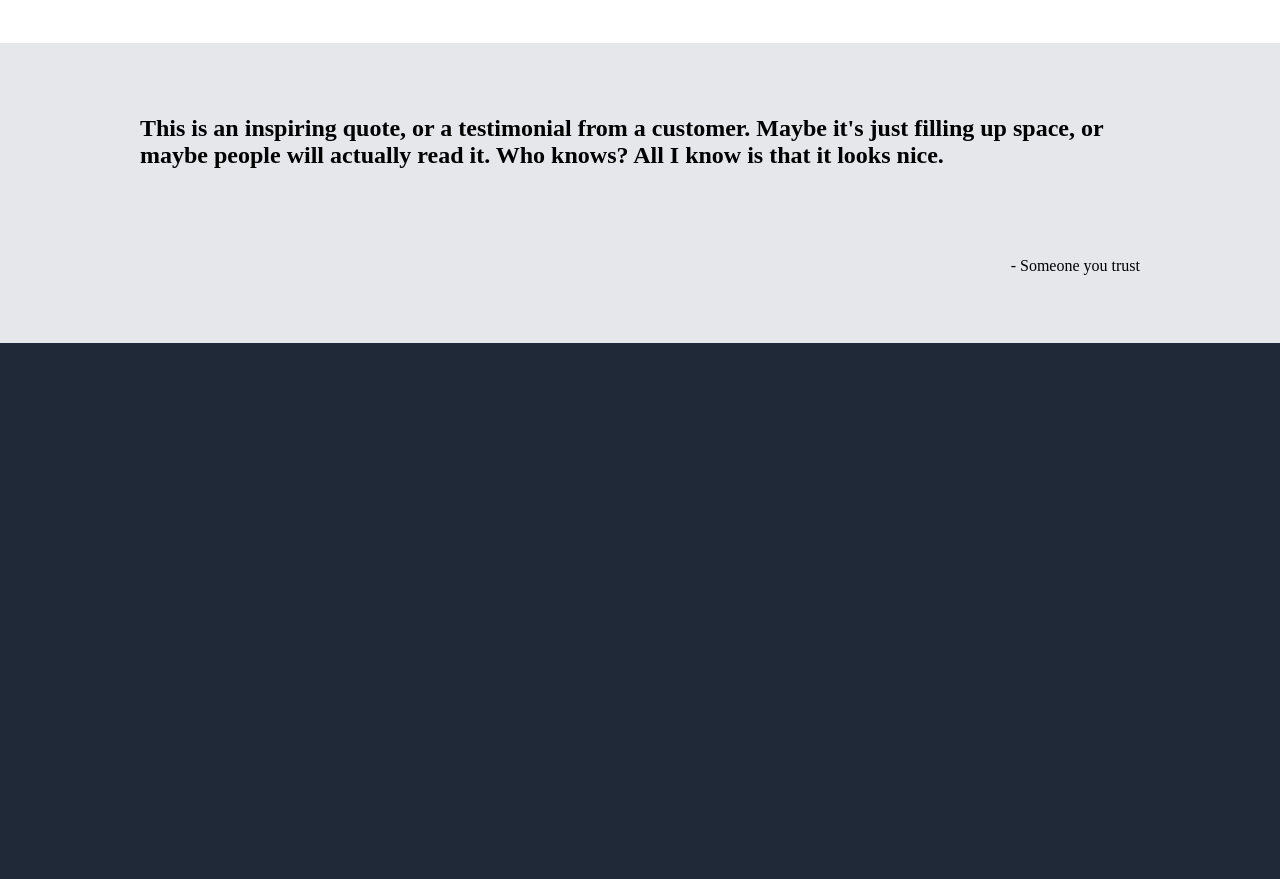
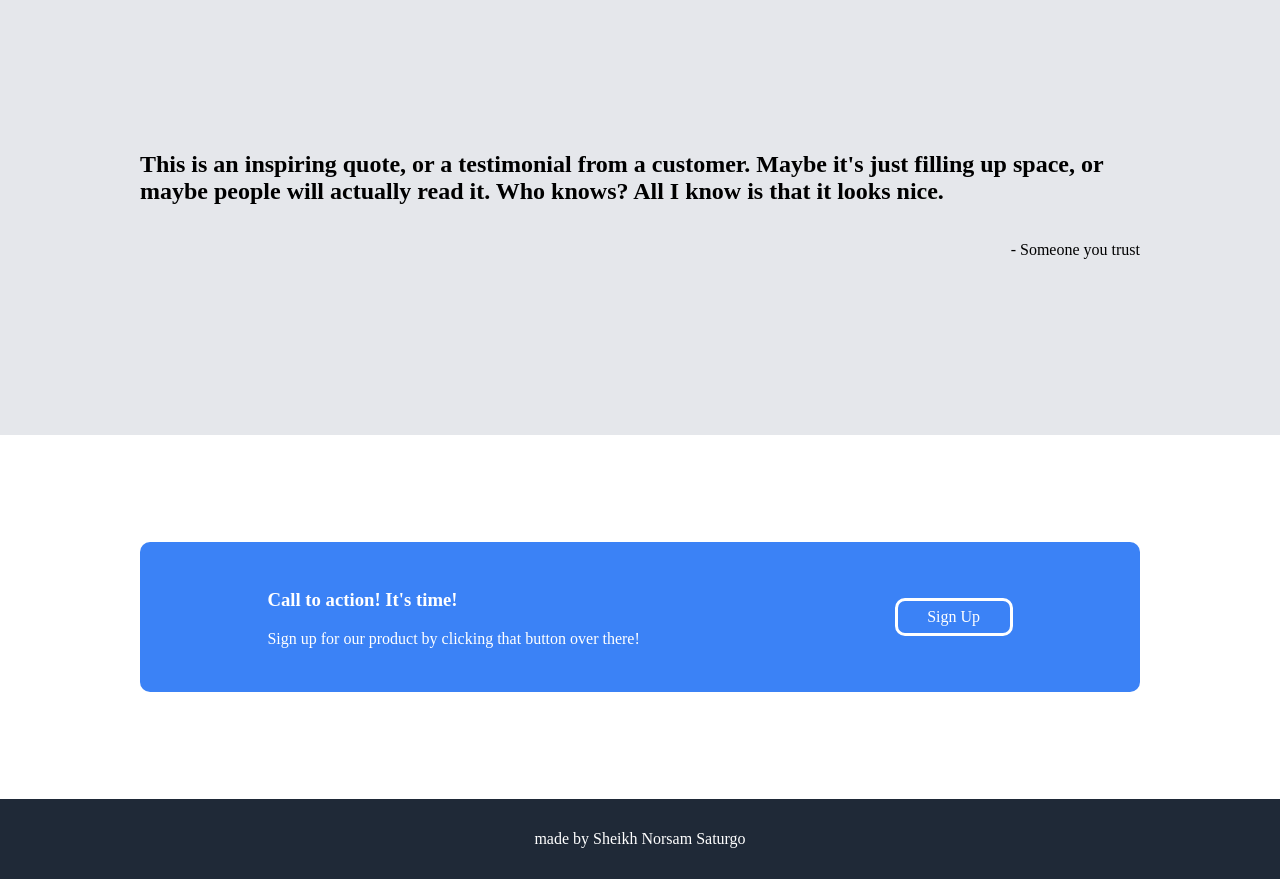
Before and after one commit to ssaturgo/landing-page-template, a plain HTML site: page index.html in a window 1280 px wide. Shown: the part 1007-1886 px from the top of the page. Before the commit the page ends 1350 px from the top, so only its background shows below. Drawn offline with Linux system fonts and the light colour scheme.

Commit message:
Edited HTML & CSS
I finalized the layout and the content of the website.

it's now ready for final edit

```diff
--- a/style.css
+++ b/CSS/style.css
@@ -1,14 +1,15 @@
 :root{
     --main-color: black;
-    --accent-color: yellow;
-    --button-color: #3163b3;
-    --text-color-dark: white;
+    --accent-color: #3b82f6;
+    --text-color-solid: white;
     --text-color-light: black;
-    --background-color-dark: #1f2937;
+    --background-color-solid: #1f2937;
     --background-color-light: #ffffff;
     --background-color-gray: #e5e7eb;
 
-    --section-size: 500px;
+    --section-size: 400px;
+    --contact-size: 300px;
+    --credits-size: 1rem;
 }
 
 * {
@@ -17,7 +18,7 @@
 
 body {
     margin: 0;
-    background-color: var(--background-color-dark);
+    background-color: var(--background-color-solid);
 }
 
 nav {
@@ -26,10 +27,10 @@ nav {
     padding: 0 2rem 0 2rem;
     max-width: 1000px;
     margin: 0 auto;
-    color: var(--text-color-dark);
+    color: var(--text-color-solid);
 }
 
-nav ul {
+nav ul{
     display: flex;
     flex-direction: row;
     gap: 1rem;
@@ -39,13 +40,18 @@ nav li {
     list-style: none;
 }
 
+nav a {
+    color: var(--text-color-solid);
+    text-decoration: none;
+}
+
 #main-logo {
     display: flex;
 }
 
-.dark {
-    background-color: var(--background-color-dark);
-    color: var(--text-color-dark);
+.solid {
+    background-color: var(--background-color-solid);
+    color: var(--text-color-solid);
     max-width: 1000px;
 
 }
@@ -54,7 +60,7 @@ nav li {
     color: var(--text-color-light);
 }
 .button {
-    background-color: var(--button-color);
+    background-color: var(--accent-color);
     display: flex;
     justify-content: center;
     align-items: center;
@@ -62,7 +68,7 @@ nav li {
     height: 2rem;
     color: white;
     text-decoration: none;
-    border-radius: 1rem;
+    border-radius: 10px;
 }
 
 section {
@@ -70,14 +76,20 @@ section {
     margin: 0 auto;
     /*max-width: 1000px;*/
     height: var(--section-size);
+    padding: 2rem;
 }
 
-#about div{
+#about .content{
+    display: flex;
+    flex-direction: row;
+}
+
+#about .content div {
     width: 50%;
+    height: 100%;
     display: flex;
     flex-direction: column;
     justify-content: center;
-    padding: 1rem;
 }
 
 #about img {
@@ -91,9 +103,12 @@ section {
 }
 #features ul {
     display: flex;
-    justify-content: center;
     list-style: none;
-    gap: 10%;
+    justify-content: space-evenly;
+}
+
+#features li {
+    width: 150px;
 }
 
 .content {
@@ -108,9 +123,40 @@ section {
 
 #quote {
     background-color: var(--background-color-gray);
-    height: 300px;
+}
+
+#quote .content {
+    justify-content: center;
 }
 
 #quote p {
     text-align: right;
 }
+
+#contact {
+    height: var(--contact-size);
+    align-items: center;
+}
+
+#contact .content {
+    display: flex;
+    flex-direction: row;
+    justify-content: space-around;
+    align-items: center;
+    height: 150px;
+
+    background-color: var(--accent-color);
+    border-radius: 10px;
+    color: var(--text-color-solid);
+}
+
+#contact .button {
+    border: 3px white solid;
+}
+
+#credits {
+    height: var(--credits-size);
+    color: var(--text-color-solid);
+    justify-content: center;
+    align-items: center;
+}
--- a/index.html
+++ b/index.html
@@ -6,20 +6,21 @@
           content="width=device-width, user-scalable=no, initial-scale=1.0, maximum-scale=1.0, minimum-scale=1.0">
     <meta http-equiv="X-UA-Compatible" content="ie=edge">
     <title>Title Here</title>
-    <link rel="stylesheet" href="style.css">
+    <link rel="stylesheet" href="CSS/style.css">
 </head>
 <body>
 
 <nav>
     <a id="main-logo" href=""><img src="SVG/logo.svg" alt="logo"></a>
     <ul>
-        <li>About</li>
-        <li>Features</li>
-        <li>Testimonials</li>
-        <li>Sign Up</li>
+        <li><a href="">About</a></li>
+        <li><a href="">Features</a></li>
+        <li><a href="">Testimonials</a></li>
+        <li><a href="">Sign Up</a></li>
     </ul>
 </nav>
-<section id="about" class="dark">
+<section id="about" class="solid">
+    <div class="content">
         <div>
             <h2>This website is awesome</h2>
             <p>This website has some subtext that goes here under the main title.
@@ -28,6 +29,7 @@
         </div>
         <div>
             <img src="https://placehold.co/360x240" alt="placeholder-img">
+        </div>
     </div>
 </section>
 
@@ -64,5 +66,19 @@
     </div>
 </section>
 
+<section id="contact" class="light">
+    <div class="content">
+        <div>
+            <h3>Call to action! It's time!</h3>
+            <p>Sign up for our product by clicking that button over there!</p>
+        </div>
+        <a href="" class="button">Sign Up</a>
+    </div>
+</section>
+
+<section id="credits" class="solid">
+    <p>made by Sheikh Norsam Saturgo</p>
+</section>
+
 </body>
 </html>
```
Lines whose indentation alone changed are shown as unchanged.
